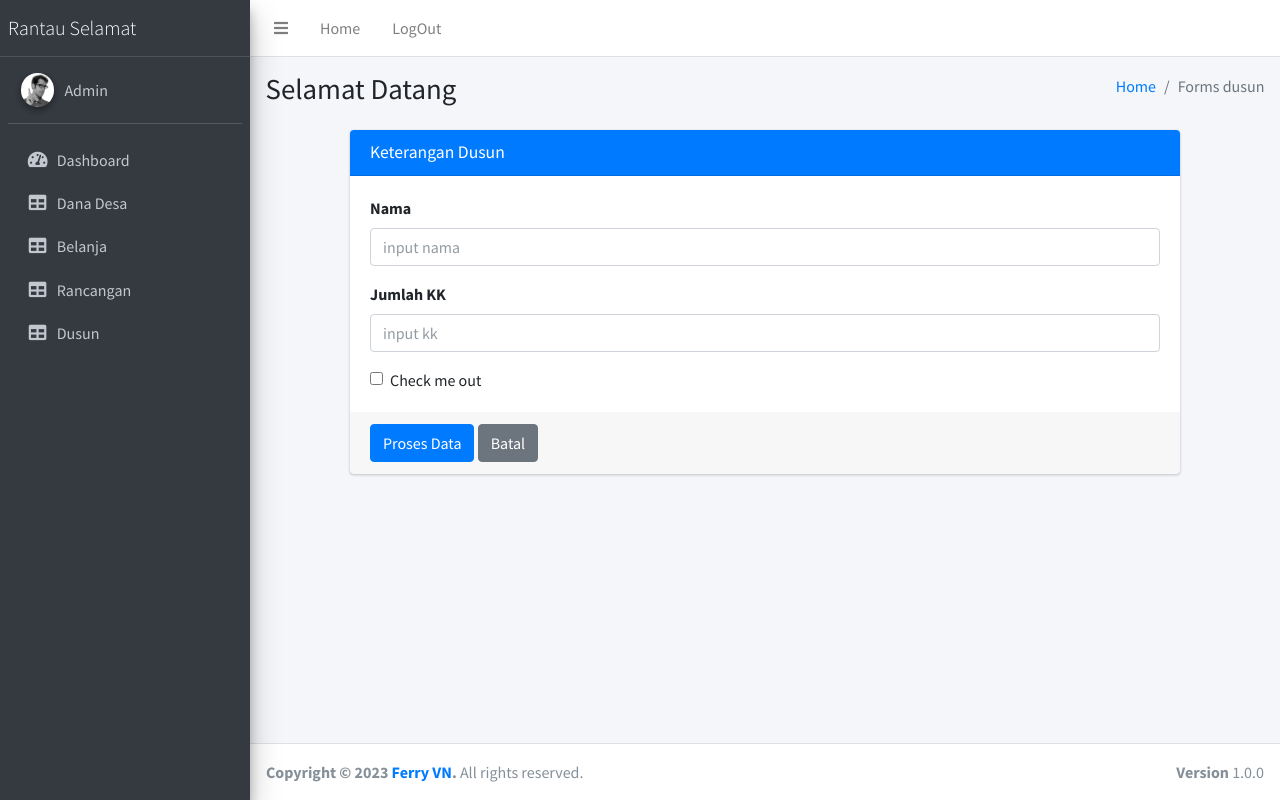
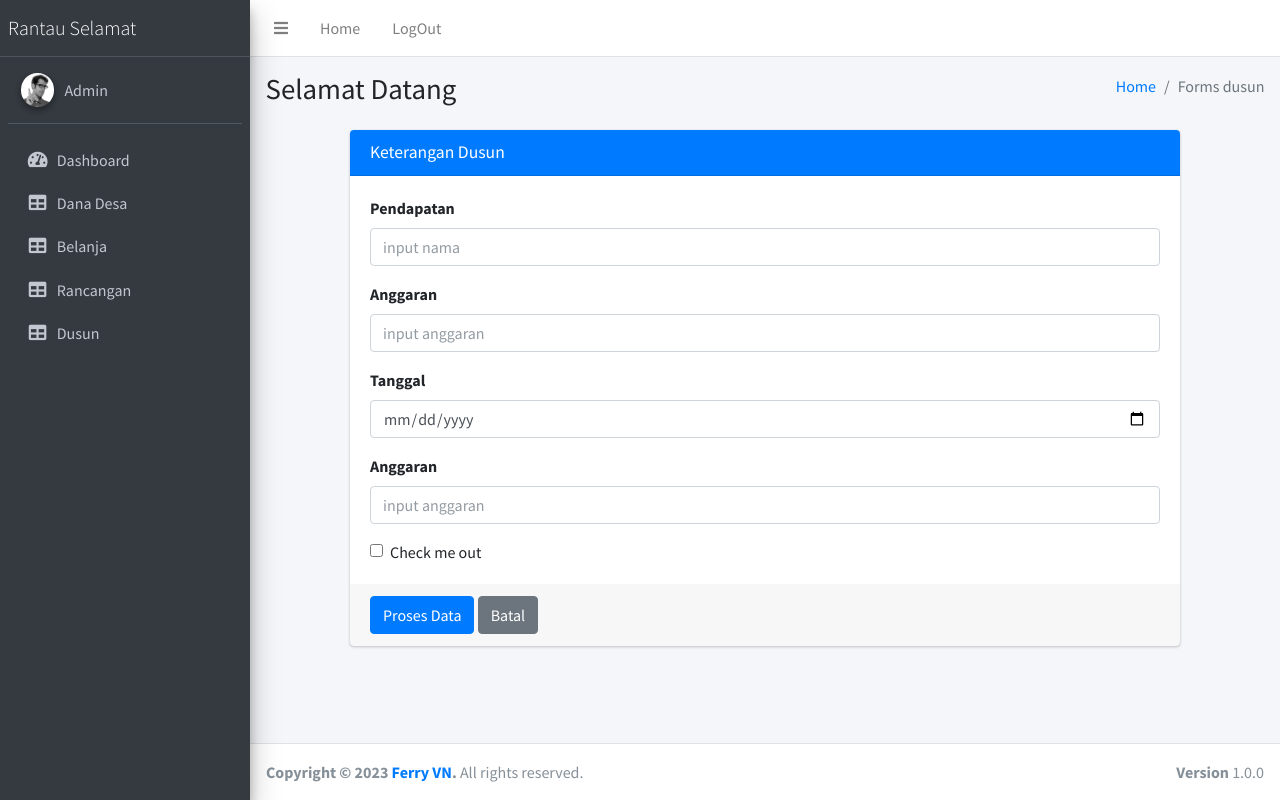
Before and after one commit to Ferryvn/feryfinal, a PHP site: page /form_dana.php in a window 1280 px wide. Run offline with PHP 8.4, Linux system fonts and the light colour scheme; the visitor is signed in with stand-in values (Sample User, id 1); some libraries are stand-ins or nearby versions.

Commit message:
Update form_dana.php

```diff
--- a/form_dana.php
+++ b/form_dana.php
@@ -76,12 +76,22 @@
                 <div class="card-body">
                 <form action="proses_dana.php" method="POST">
                   <div class="form-group">
-                    <label for="exampleInputnama">Nama</label>
+                    <label for="exampleInputnama">Pendapatan</label>
                     <input type="nama" name="nama" class="form-control" id="exampleInputnama" placeholder="input nama">
                   </div>
                   <div class="form-group">
-                    <label for="exampleInputjmlhkk">Jumlah KK</label>
-                    <input type="jmlhkk" name="jmlhkk" class="form-control" id="exampleInputjmlhkk" placeholder="input kk">
+                    <label for="exampleInputanggaran">Anggaran</label>
+                    <input type="anggaran" name="anggaran" class="form-control" id="exampleInputanggaran" placeholder="input anggaran">
+                  </div>
+                  <div class="form-group">
+                  <div class="mb-3">
+                <label for="exampleInputtanggal" class="form-label">Tanggal</label>
+                <input type="date" name="tanggal" class="form-control" id="exampleInputtanggal">
+            </div>
+                </div>
+                  <div class="form-group">
+                    <label for="exampleInputjmlhkk">Anggaran</label>
+                    <input type="anggaran" name="anggaran" class="form-control" id="exampleInputanggaran" placeholder="input anggaran">
                   </div>
                   <div class="form-check">
                     <input type="checkbox" class="form-check-input" id="exampleCheck1">
@@ -113,10 +123,14 @@
 <!-- ./wrapper -->
 
 <!-- jQuery -->
-<script src="../../plugins/jquery/jquery.min.js"></script>
+<script src="plugins/jquery/jquery.min.js"></script>
 <!-- Bootstrap 4 -->
-<script src="../../plugins/bootstrap/js/bootstrap.bundle.min.js"></script>
+<script src="plugins/bootstrap/js/bootstrap.bundle.min.js"></script>
+<!-- Bootstrap4 Duallistbox -->
+<script src="plugins/bootstrap4-duallistbox/jquery.bootstrap-duallistbox.min.js"></script>
+<!-- date-range-picker -->
+<script src="plugins/daterangepicker/daterangepicker.js"></script>
 <!-- AdminLTE App -->
-<script src="../../dist/js/adminlte.min.js"></script>
+<script src="dist/js/adminlte.min.js"></script>
 </body>
 </html>
```
